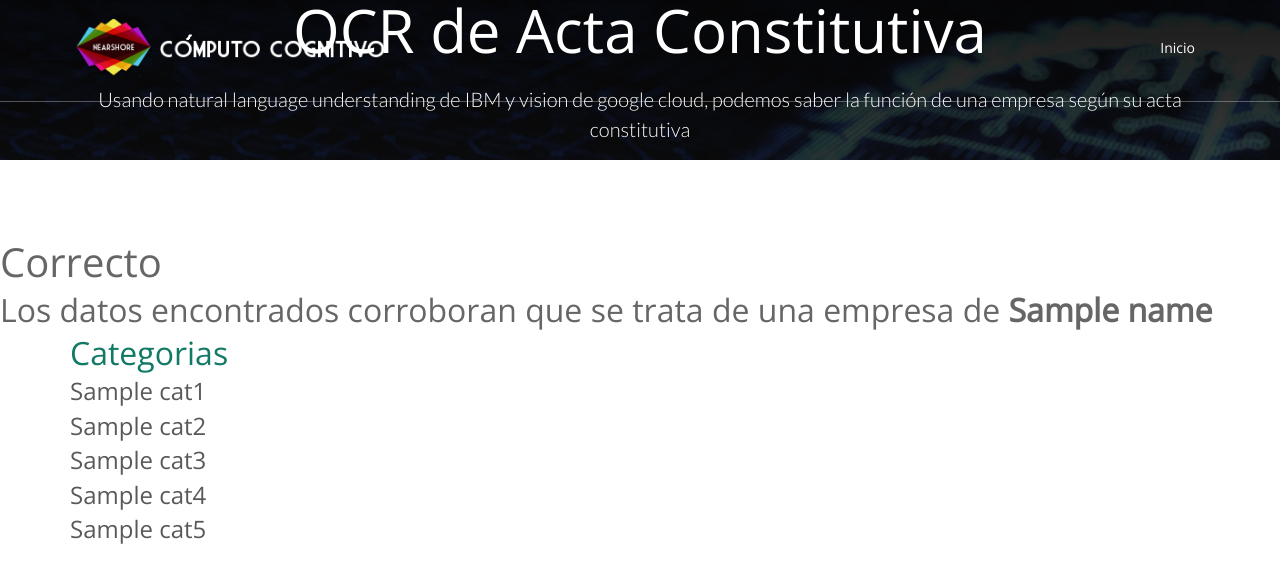
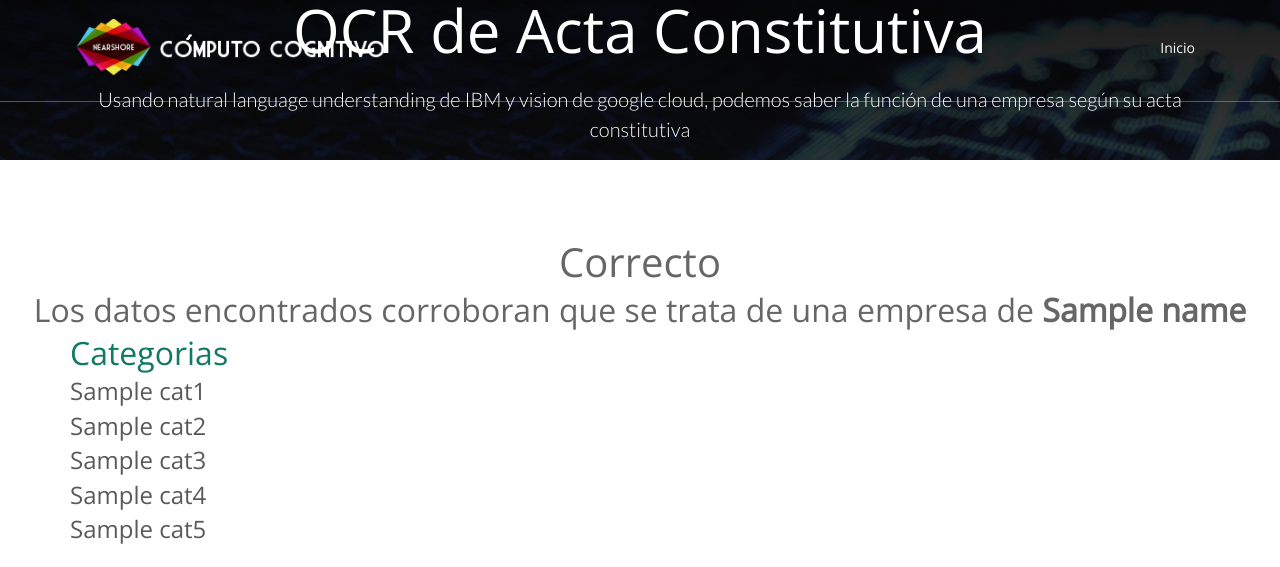
Before and after one commit to pabmacias/ocr-actas, a Flask app: template templates/actaResults.html in a window 1280 px wide. Shown: the top 567 px of the page. Run offline with Flask 2, Linux system fonts and the light colour scheme; the template is opened without the code that fills it: most values are stand-ins (such as "Sample title", 1, 10 or a date in 2020); some libraries are stand-ins or nearby versions.

Commit message:
centered text

```diff
--- a/templates/actaResults.html
+++ b/templates/actaResults.html
@@ -193,8 +193,10 @@
               </div>
           </div>
         {% else %}
-          <h1>Correcto</h1>
-          <h2>Los datos encontrados corroboran que se trata de una empresa de <strong>{{name}}</strong></h2>
+          <div class="col-md-12 text-center">
+            <h1>Correcto</h1>
+            <h2>Los datos encontrados corroboran que se trata de una empresa de <strong>{{name}}</strong></h2>
+          </div>
           <div class="container">
             <div class="headline-center headline-light">
                 <h2 style="color:#117964;">Categorias</h2>
```
